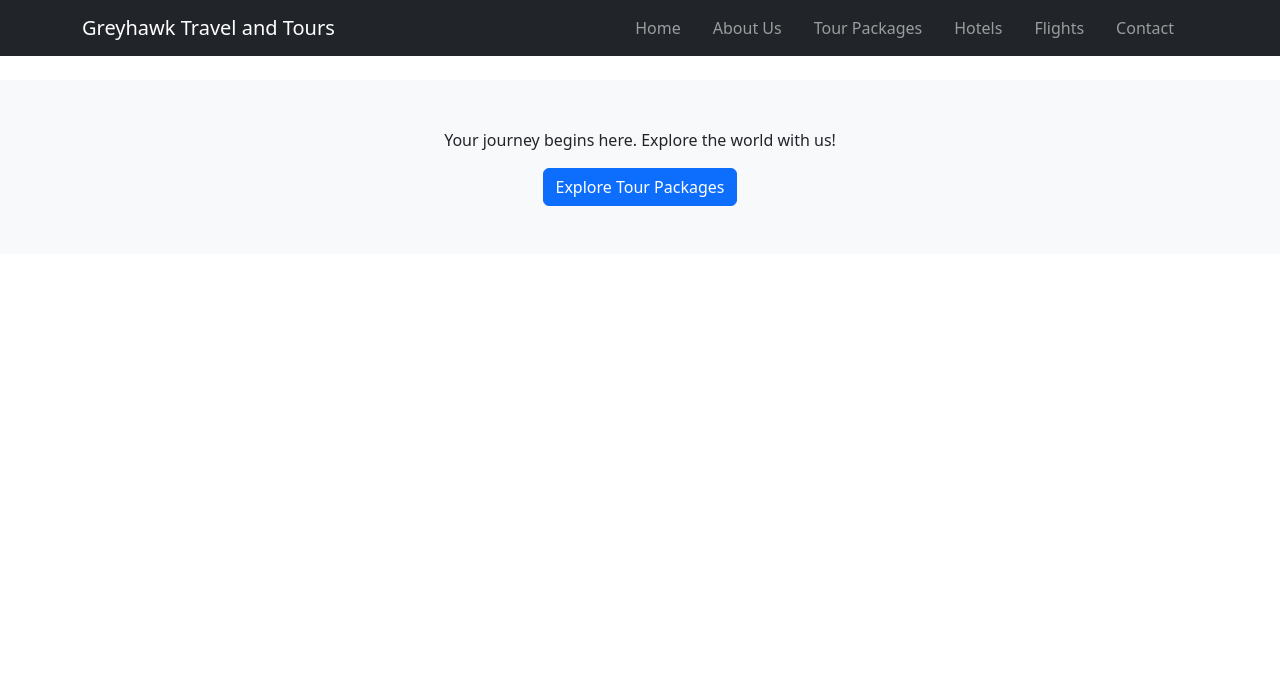
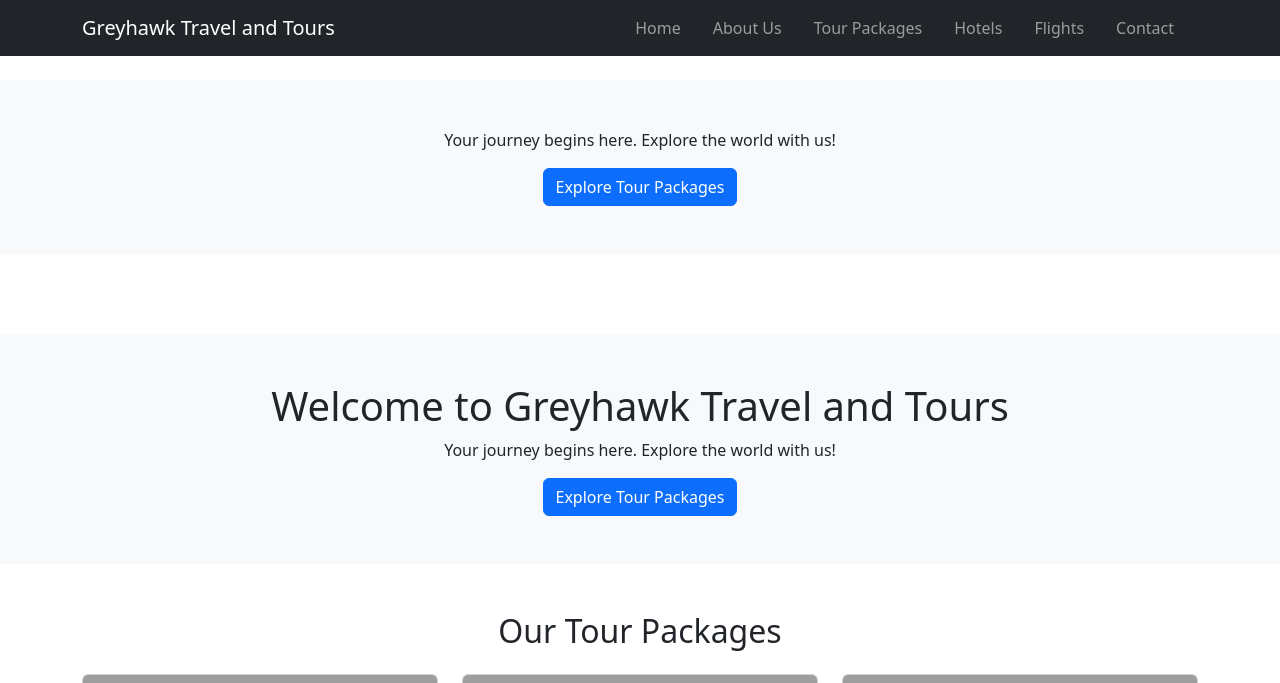
Before and after one commit to norielagartosacristan/greyhawktour, a PHP site: page / in a window 1280 px wide. Shown: the top 683 px of the page. Run offline with PHP 8.4, Linux system fonts and the light colour scheme; grey boxes are pictures that could not be loaded.

Commit message:
Update index.php
Add

```diff
--- a/index.php
+++ b/index.php
@@ -13,6 +13,101 @@
                 </header>
     <div id="main">
 
+<body>
+    <!-- Fixed Navigation Bar -->
+    <nav class="navbar navbar-expand-lg navbar-dark bg-dark fixed-top">
+        <div class="container">
+            <a class="navbar-brand" href="#">Greyhawk Travel and Tours</a>
+            <button class="navbar-toggler" type="button" data-bs-toggle="collapse" data-bs-target="#navbarNav" aria-controls="navbarNav" aria-expanded="false" aria-label="Toggle navigation">
+                <span class="navbar-toggler-icon"></span>
+            </button>
+            <div class="collapse navbar-collapse" id="navbarNav">
+                <ul class="navbar-nav ms-auto">
+                    <li class="nav-item">
+                        <a class="nav-link" href="#home">Home</a>
+                    </li>
+                    <li class="nav-item">
+                        <a class="nav-link" href="#about">About Us</a>
+                    </li>
+                    <li class="nav-item">
+                        <a class="nav-link" href="#packages">Tour Packages</a>
+                    </li>
+                    <li class="nav-item">
+                        <a class="nav-link" href="#hotels">Hotels</a>
+                    </li>
+                    <li class="nav-item">
+                        <a class="nav-link" href="#flights">Flights</a>
+                    </li>
+                    <li class="nav-item">
+                        <a class="nav-link" href="#contact">Contact</a>
+                    </li>
+                </ul>
+            </div>
+        </div>
+    </nav>
+
+    <!-- Hero Section -->
+    <header id="home" class="bg-light text-dark text-center py-5">
+        <div class="container">
+            <h1>Welcome to Greyhawk Travel and Tours</h1>
+            <p>Your journey begins here. Explore the world with us!</p>
+            <a href="#packages" class="btn btn-primary">Explore Tour Packages</a>
+        </div>
+    </header>
+
+    <!-- Tour Packages Section -->
+    <section id="packages" class="py-5">
+        <div class="container">
+            <h2 class="text-center mb-4">Our Tour Packages</h2>
+            <div class="row">
+                <!-- Example Package 1 -->
+                <div class="col-md-4 mb-4">
+                    <div class="card">
+                        <img src="tour1.jpg" class="card-img-top" alt="Tour Package 1">
+                        <div class="card-body">
+                            <h5 class="card-title">Beach Escape</h5>
+                            <p class="card-text">Enjoy a relaxing vacation on the pristine beaches.</p>
+                            <a href="#" class="btn btn-primary">Book Now</a>
+                        </div>
+                    </div>
+                </div>
+                <!-- Example Package 2 -->
+                <div class="col-md-4 mb-4">
+                    <div class="card">
+                        <img src="tour2.jpg" class="card-img-top" alt="Tour Package 2">
+                        <div class="card-body">
+                            <h5 class="card-title">Mountain Adventure</h5>
+                            <p class="card-text">Explore breathtaking mountain views and nature.</p>
+                            <a href="#" class="btn btn-primary">Book Now</a>
+                        </div>
+                    </div>
+                </div>
+                <!-- Example Package 3 -->
+                <div class="col-md-4 mb-4">
+                    <div class="card">
+                        <img src="tour3.jpg" class="card-img-top" alt="Tour Package 3">
+                        <div class="card-body">
+                            <h5 class="card-title">City Tour</h5>
+                            <p class="card-text">Discover the best of city life with guided tours.</p>
+                            <a href="#" class="btn btn-primary">Book Now</a>
+                        </div>
+                    </div>
+                </div>
+            </div>
+        </div>
+    </section>
+
+    <!-- Footer -->
+    <footer class="bg-dark text-white text-center py-3">
+        <div class="container">
+            <p>&copy; 2024 Greyhawk Travel and Tours. All rights reserved.</p>
+        </div>
+    </footer>
+
+    <!-- Bootstrap JS and dependencies -->
+    <script src="https://cdn.jsdelivr.net/npm/bootstrap@5.3.0-alpha1/dist/js/bootstrap.bundle.min.js" integrity="sha384-8jWzLAXNZhOQD+2vxr5qHOJScFswTezPVxdQgiI7qdCzIcZcW/wN2i+KjyITfg0c" crossorigin="anonymous"></script>
+</body>
+</html>
 
     </div>
 </div>
```
